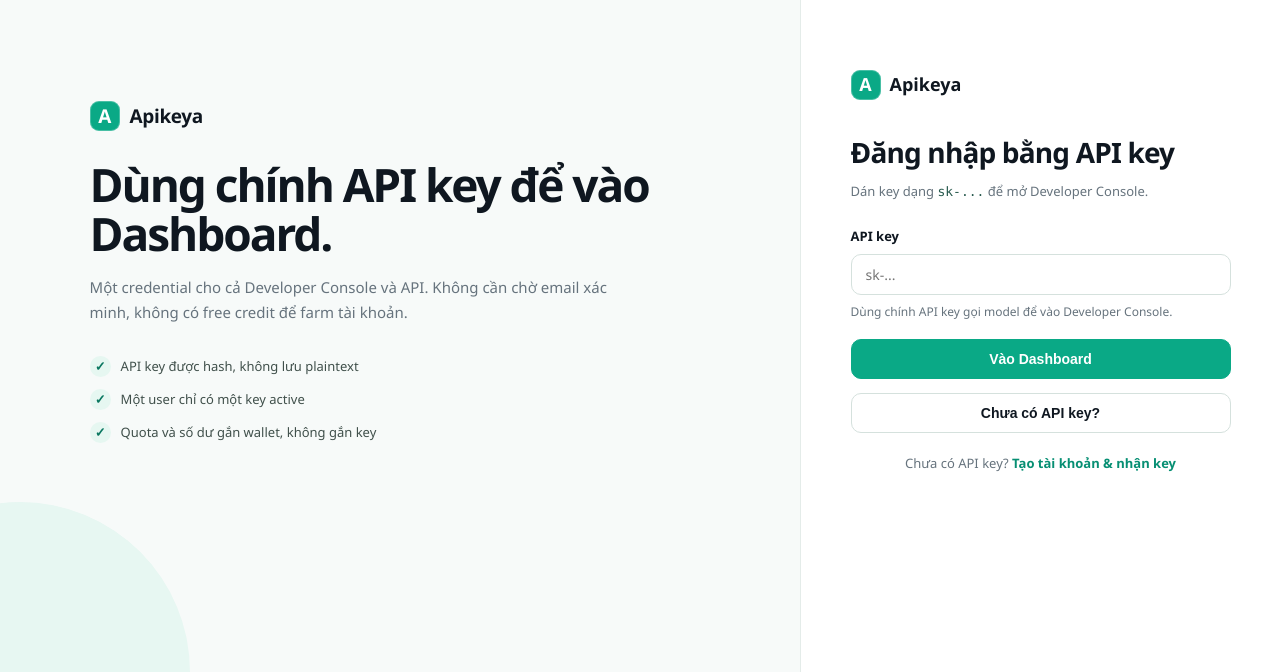
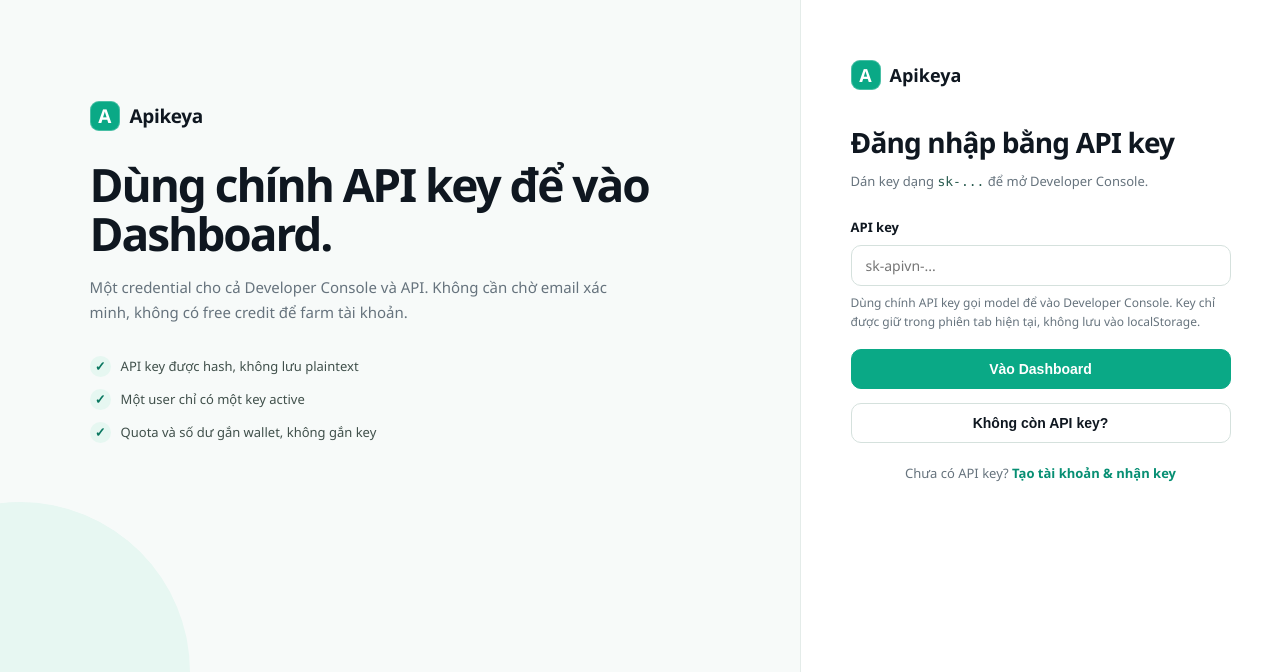
Before and after one commit to loinguyen82/apikeya, a Next.js app in the folder apps/web/: page /login in a window 1280 px wide. Shown: the part 128-800 px from the top of the page. Built offline with nearby package versions, Linux system fonts and the light colour scheme.

Commit message:
Keep API key in session after portal login

```diff
--- a/apps/web/src/components/AuthForms.tsx
+++ b/apps/web/src/components/AuthForms.tsx
@@ -1,6 +1,8 @@
 'use client'
 
 import React, { useState } from 'react'
+
+const API_KEY_SESSION_STORAGE_KEY = 'apivn.portal.apiKey'
 
 function PasswordField({ id, value, onChange, autoComplete, minLength }: { id: string; value: string; onChange: (value: string) => void; autoComplete: string; minLength?: number }) {
   const [show, setShow] = useState(false)
@@ -18,7 +20,8 @@ export function LoginForm() {
   async function handleSubmit(e: React.FormEvent) {
     e.preventDefault(); setError(null); setLoading(true)
     try {
-      const body = legacy ? { email: email.trim().toLowerCase(), password } : { apiKey: apiKey.trim() }
+      const normalizedApiKey = apiKey.trim()
+      const body = legacy ? { email: email.trim().toLowerCase(), password } : { apiKey: normalizedApiKey }
       const res = await fetch('/api/auth/login', { method: 'POST', headers: { 'content-type': 'application/json' }, body: JSON.stringify(body) })
       const json = await res.json()
       if (!res.ok || json.error) {
@@ -26,6 +29,17 @@ export function LoginForm() {
         setLoading(false)
         return
       }
+
+      // VietAPI-style flow: the full key is never persisted by our server.
+      // Keep it only for this browser tab/session so Dashboard can reveal/copy
+      // the same credential that was just used to authenticate.
+      try {
+        if (!legacy) window.sessionStorage.setItem(API_KEY_SESSION_STORAGE_KEY, normalizedApiKey)
+        else window.sessionStorage.removeItem(API_KEY_SESSION_STORAGE_KEY)
+      } catch {
+        // Storage can be blocked by the browser; login must still succeed.
+      }
+
       window.location.href = '/dashboard'
     } catch {
       setError('Không thể kết nối đến máy chủ. Vui lòng thử lại.')
@@ -39,19 +53,19 @@ export function LoginForm() {
       {!legacy ? <>
         <div className="field">
           <label htmlFor="login-api-key">API key</label>
-          <input id="login-api-key" className="input" type="password" placeholder="sk-..." value={apiKey} onChange={(e) => setApiKey(e.target.value)} required autoComplete="off" spellCheck={false} />
-          <span className="field-hint">Dùng chính API key gọi model để vào Developer Console.</span>
+          <input id="login-api-key" className="input" type="password" placeholder="sk-apivn-..." value={apiKey} onChange={(e) => setApiKey(e.target.value)} required autoComplete="off" spellCheck={false} />
+          <span className="field-hint">Dùng chính API key gọi model để vào Developer Console. Key chỉ được giữ trong phiên tab hiện tại, không lưu vào localStorage.</span>
         </div>
         <button className="btn" type="submit" disabled={loading} style={{ width: '100%', marginTop: 3 }}>{loading ? 'Đang xác thực…' : 'Vào Dashboard'}</button>
       </> : <>
-        <div className="notice" role="status">Dành cho tài khoản cũ hoặc tài khoản mới chưa nạp tiền để lấy API key.</div>
+        <div className="notice" role="status">Dành cho tài khoản cũ hoặc khi bạn không còn API key để đăng nhập.</div>
         <div className="field"><label htmlFor="login-email">Email khôi phục</label><input id="login-email" className="input" type="email" placeholder="you@example.com" value={email} onChange={(e) => setEmail(e.target.value)} required autoComplete="email" /></div>
         <div className="field"><label htmlFor="login-password">Mật khẩu khôi phục</label><PasswordField id="login-password" value={password} onChange={setPassword} autoComplete="current-password" /></div>
         <button className="btn" type="submit" disabled={loading} style={{ width: '100%', marginTop: 3 }}>{loading ? 'Đang đăng nhập…' : 'Tiếp tục bằng tài khoản cũ'}</button>
       </>}
     </form>
     <button className="btn secondary" type="button" onClick={() => { setLegacy(!legacy); setError(null) }}>
-      {legacy ? '← Dùng API key' : 'Chưa có API key?'}
+      {legacy ? '← Dùng API key' : 'Không còn API key?'}
     </button>
   </div>
 }
```
